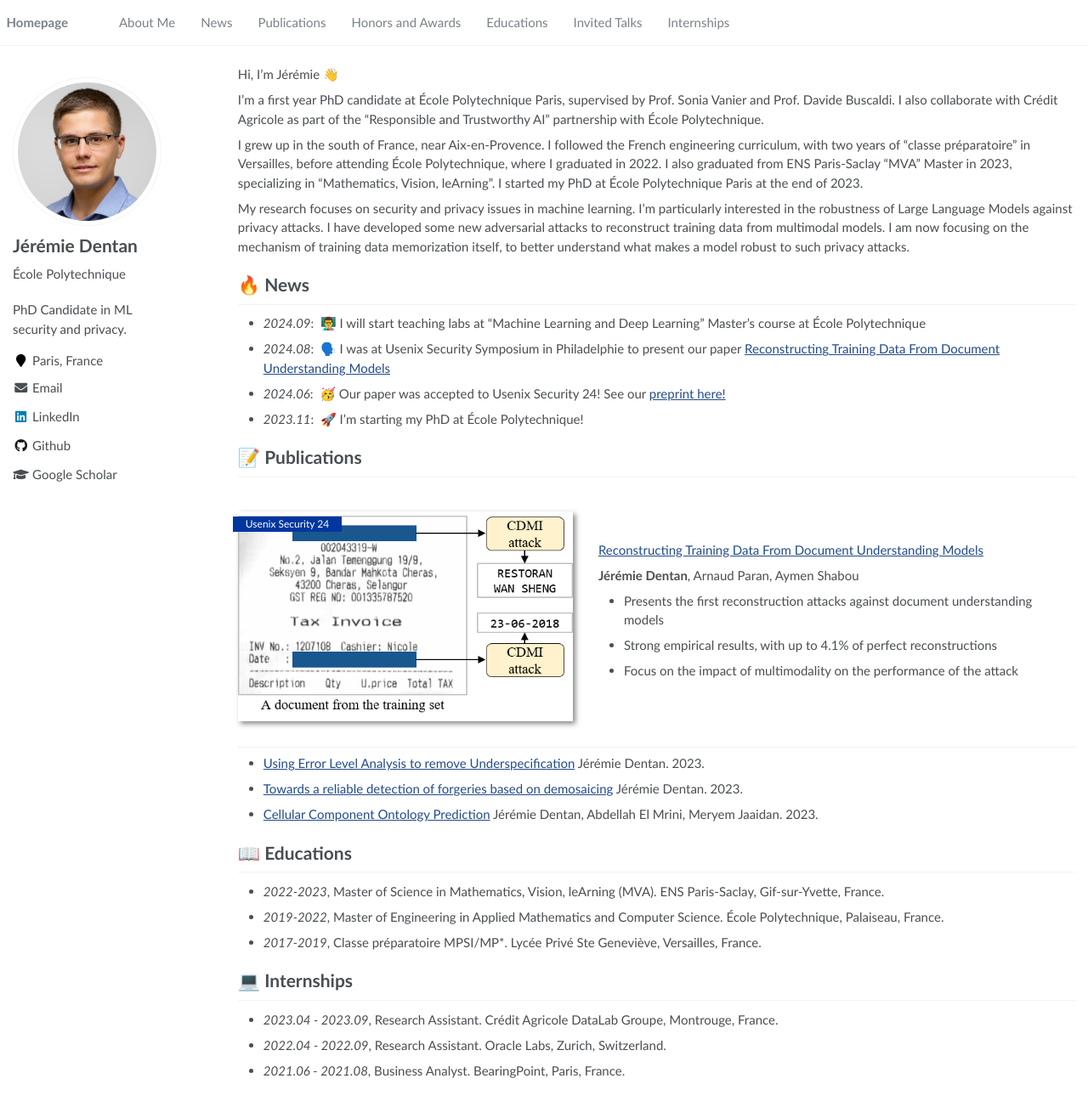
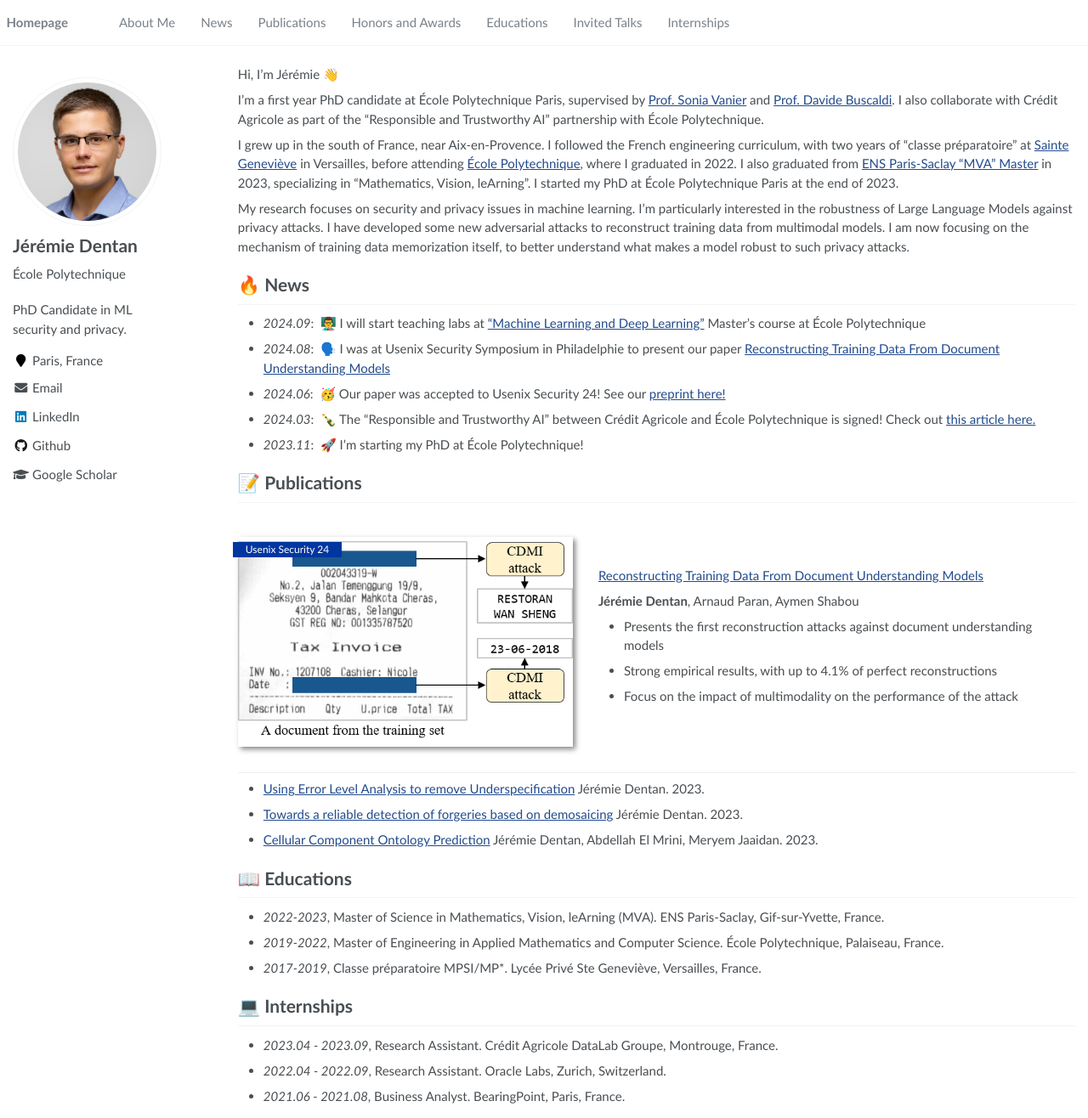
Before and after one commit to DentanJeremie/DentanJeremie.github.io, a Jekyll site: the page built from _pages/about.md, in a window 1280 px wide and 1316 px high. Shown: the whole window at 85% size. Built offline with Jekyll 4.4.1, drawn with Linux system fonts in a browser that asks for light colours.

Commit message:
Added content

```diff
--- a/_pages/about.md
+++ b/_pages/about.md
@@ -19,16 +19,17 @@ redirect_from:
 
 Hi, I'm Jérémie 👋
 
-I'm a first year PhD candidate at École Polytechnique Paris, supervised by Prof. Sonia Vanier and Prof. Davide Buscaldi. I also collaborate with Crédit Agricole as part of the "Responsible and Trustworthy AI" partnership with École Polytechnique.
+I'm a first year PhD candidate at École Polytechnique Paris, supervised by [Prof. Sonia Vanier](https://www.linkedin.com/in/sonia-vanier-31657061/) and [Prof. Davide Buscaldi](https://sites.google.com/site/davidebuscaldi/). I also collaborate with Crédit Agricole as part of the "Responsible and Trustworthy AI" partnership with École Polytechnique.
 
-I grew up in the south of France, near Aix-en-Provence. I followed the French engineering curriculum, with two years of "classe préparatoire" in Versailles, before attending École Polytechnique, where I graduated in 2022. I also graduated from ENS Paris-Saclay "MVA" Master in 2023, specializing in "Mathematics, Vision, leArning". I started my PhD at École Polytechnique Paris at the end of 2023.
+I grew up in the south of France, near Aix-en-Provence. I followed the French engineering curriculum, with two years of "classe préparatoire" at [Sainte Geneviève](https://www.bginette.com) in Versailles, before attending [École Polytechnique](https://programmes.polytechnique.edu/en/ingenieur-polytechnicien-program/ingenieur-polytechnicien-program), where I graduated in 2022. I also graduated from [ENS Paris-Saclay "MVA" Master](https://www.master-mva.com) in 2023, specializing in "Mathematics, Vision, leArning". I started my PhD at École Polytechnique Paris at the end of 2023.
 
 My research focuses on security and privacy issues in machine learning. I'm particularly interested in the robustness of Large Language Models against privacy attacks. I have developed some new adversarial attacks to reconstruct training data from multimodal models. I am now focusing on the mechanism of training data memorization itself, to better understand what makes a model robust to such privacy attacks.
 
 # 🔥 News
-- *2024.09*: &nbsp;👨‍🏫 I will start teaching labs at "Machine Learning and Deep Learning" Master's course at École Polytechnique
+- *2024.09*: &nbsp;👨‍🏫 I will start teaching labs at ["Machine Learning and Deep Learning"](https://synapses.polytechnique.fr/catalogue/2022-2023/ue/565/INF554-machine-and-deep-learning) Master's course at École Polytechnique
 - *2024.08*: &nbsp;🗣️ I was at Usenix Security Symposium in Philadelphie to present our paper [Reconstructing Training Data From Document Understanding Models](https://www.usenix.org/conference/usenixsecurity24/presentation/dentan)
 - *2024.06*: &nbsp;🥳 Our paper was accepted to Usenix Security 24! See our [preprint here!](https://arxiv.org/abs/2406.03182)
+- *2024.03*: &nbsp;🍾 The "Responsible and Trustworthy AI" between Crédit Agricole and École Polytechnique is signed! Check out [this article here.](https://www.polytechnique.edu/en/news/inauguration-chair-trustworthy-and-responsible-artificial-intelligence)
 - *2023.11*: &nbsp;🚀 I'm starting my PhD at École Polytechnique!
 
 # 📝 Publications
```
